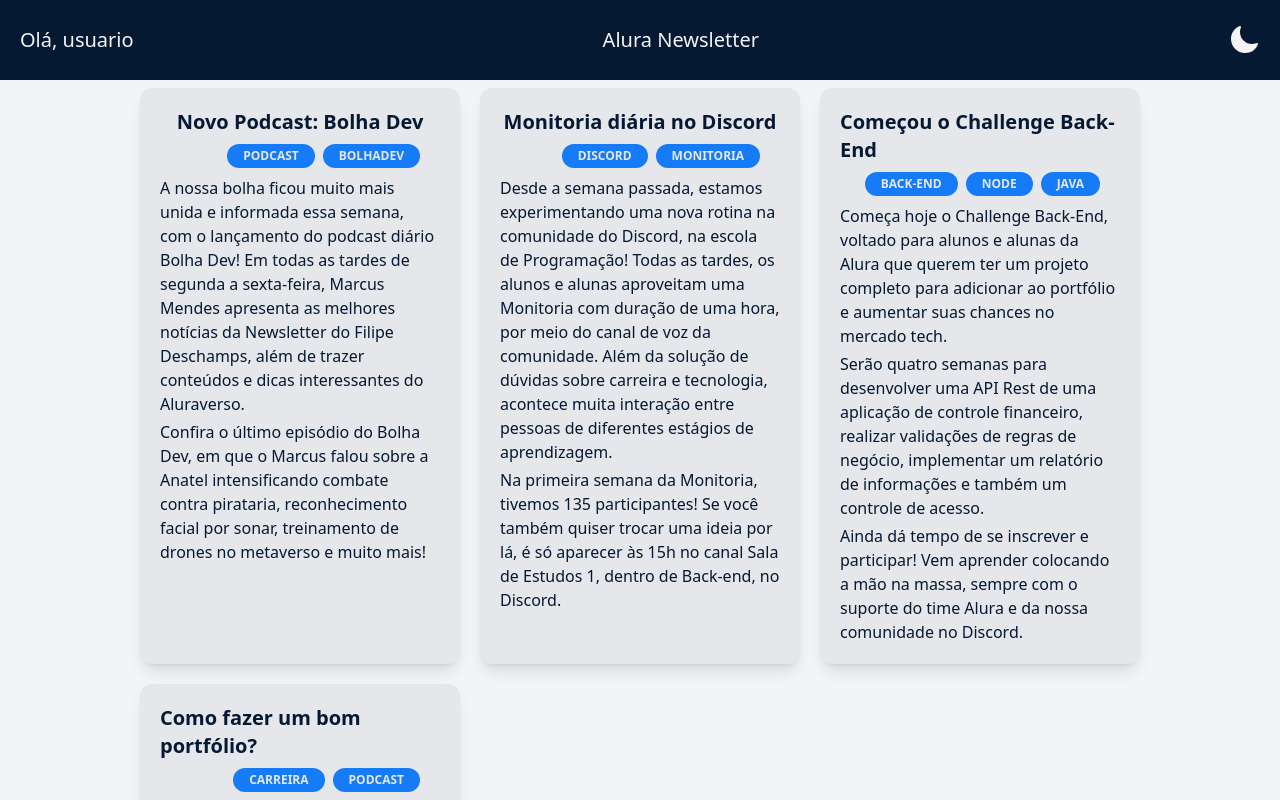
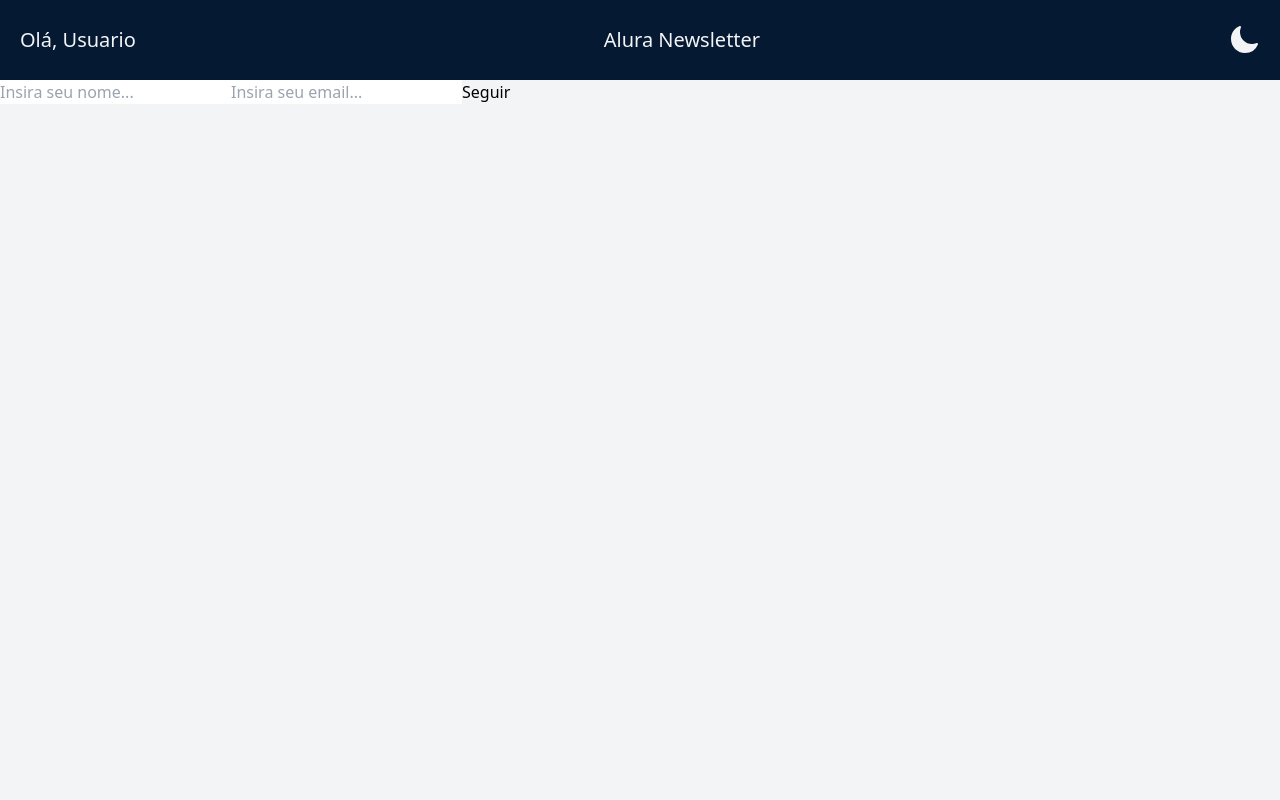
Before and after one commit to otaviohenrique1/alura-newsletter, a React (Vite) app: page / in a window 1280 px wide. Shown: the top 800 px of the page. Built offline with nearby package versions, Linux system fonts and the light colour scheme.

Commit message:
commit 9

```diff
--- a/src/App.jsx
+++ b/src/App.jsx
@@ -1,11 +1,17 @@
+import { useState } from "react";
 import ArticlesList from "./components/ArticlesList/ArticlesList";
-import Header from "./components/Header"
+import Header from "./components/Header/Header"
+import Form from "./components/Form/Form";
 
 const App = () => {
+  const [user, setUser] = useState()
+  const hasUser = Boolean(user);
   return (
     <>
-      <Header />
-      <ArticlesList />
+      <Header user={user} />
+      {hasUser && <ArticlesList />} {/* Lista exibida se o hasUser for true */}
+      {/* <ArticlesList /> */}
+      {hasUser || <Form onSubmit={setUser} />} {/* Form exibido se o hasUser for false  */}
     </>
   );
 }
--- a/src/components/Article/Article.jsx
+++ b/src/components/Article/Article.jsx
@@ -3,7 +3,7 @@
   return (
     <div className="p-5 bg-gray-200 dark:bg-dark-200 sm:rounded-xl sm:shadow-lg gap-2 flex flex-col items-center">
       <h3 className="text-xl text-alura-200 dark:text-gray-200 font-bold">{title}</h3>
-      <div className="w-full flex flex-row justify-end gap-2 pr-5">
+      <div className="w-full sm:flex flex-row justify-end gap-2 pr-5 hidden ">
         {
           tags.map((tag) => {
             return (
--- /dev/null
+++ b/src/components/Form/Form.jsx
@@ -0,0 +1,20 @@
+/* eslint-disable react/prop-types */
+const Form = ({ onSubmit }) => {
+  const safeSubmit = event => {
+    event.preventDefault();
+    event.stopPropagation();
+    const name = event.target[0].value
+    const email = event.target[1].value
+    onSubmit({ name, email })
+  }
+
+  return (
+    <form onSubmit={safeSubmit}>
+      <input type="text" placeholder="Insira seu nome..." />
+      <input type="email" placeholder="Insira seu email..." />
+      <button type="submit">Seguir</button>
+    </form>
+  );
+}
+
+export default Form;
--- a/src/components/Header/index.jsx
+++ b/src/components/Header/Header.jsx
@@ -1,9 +1,10 @@
+/* eslint-disable react/prop-types */
 import ToggleTheme from "../ToggleTheme/ToggleTheme";
 
-const Header = () => {
+const Header = ({ user }) => {
   return (
     <div className="flex h-20 bg-alura-200 dark:bg-dark-200 justify-between items-center px-5">
-      <span className="text-gray-100 text-xl">Olá, usuario</span>
+      <span className="text-gray-100 text-xl">Olá, {user?.name || "Usuario"}</span>
       <h1 className="text-gray-100 text-xl">Alura Newsletter</h1>
       <ToggleTheme />
     </div>
```
